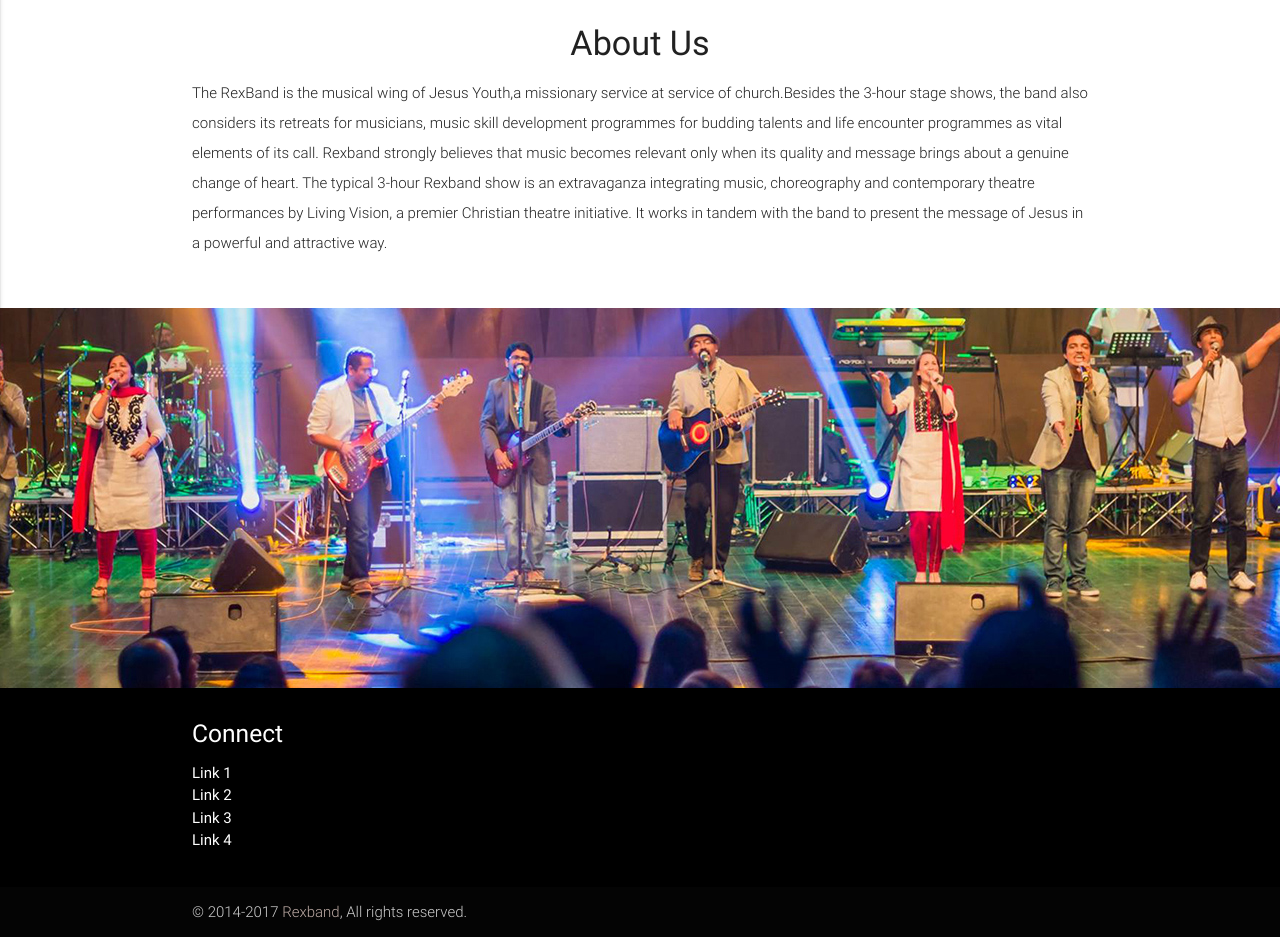
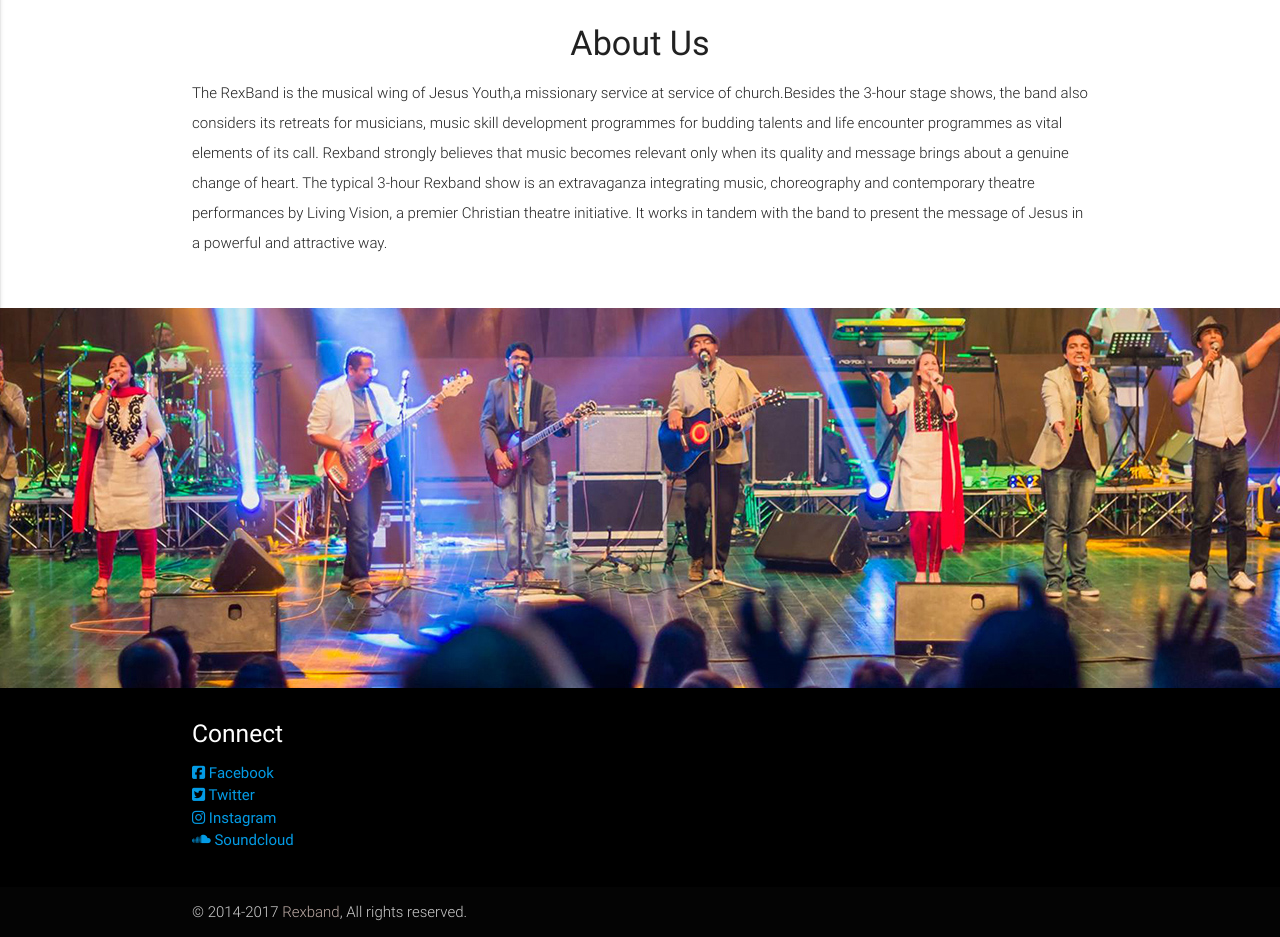
Before and after one commit to akkshaylawrence/Rex-Band, a website: page public/index.html in a window 1280 px wide. Shown: the part 456-1393 px from the top of the page. Drawn offline with nearby package versions, Linux system fonts and the light colour scheme; some icons are missing.

Commit message:
Updated Footer Links

```diff
--- a/public/index.html
+++ b/public/index.html
@@ -3,13 +3,13 @@
 
 <head>
     <title>Rexband - Music that makes sense.</title>
-    <link rel="icon" href="images/favicon.png" sizes="32x32" type="image/png">
+    <link rel="icon" href="images/favicon.png" sizes="192x192" type="image/png">
     <meta http-equiv="Content-Type" content="text/html; charset=UTF-8" />
     <meta name="viewport" content="width=device-width, initial-scale=1" />
     <meta name="theme-color" content="#000000">
     <meta name="msapplication-navbutton-color" content="#000000">
     <meta name="apple-mobile-web-app-capable" content="yes">
-    <meta name="apple-mobile-web-app-status-bar-style" content="#000000">
+    <meta name="apple-mobile-web-app-status-bar-style" content="black">
 
     <link href="css/materialize.min.css" type="text/css" rel="stylesheet" media="screen,projection" />
     <link href="css/main.css" type="text/css" rel="stylesheet" media="screen,projection" />
@@ -105,10 +105,10 @@
                 <div class="col l3 s12">
                     <h5 class="white-text">Connect</h5>
                     <ul>
-                        <li><a class="white-text" href="#!">Link 1</a></li>
-                        <li><a class="white-text" href="#!">Link 2</a></li>
-                        <li><a class="white-text" href="#!">Link 3</a></li>
-                        <li><a class="white-text" href="#!">Link 4</a></li>
+                        <li><a href="https://www.facebook.com/rexband"><i class="fa fa-facebook-square" aria-hidden="true"></i> Facebook</a></li>
+                        <li><a href="#"><i class="fa fa-twitter-square" aria-hidden="true"></i> Twitter</a></li>
+                        <li><a href="https://soundcloud.com/rexband"><i class="fa fa-instagram" aria-hidden="true"></i> Instagram</a></li>
+                        <li><a href="https://soundcloud.com/rexband"><i class="fa fa-soundcloud" aria-hidden="true"></i> Soundcloud</a></li>
                     </ul>
                 </div>
             </div>
```
Also changed, not shown: public/music.html (+5 -9 lines).
